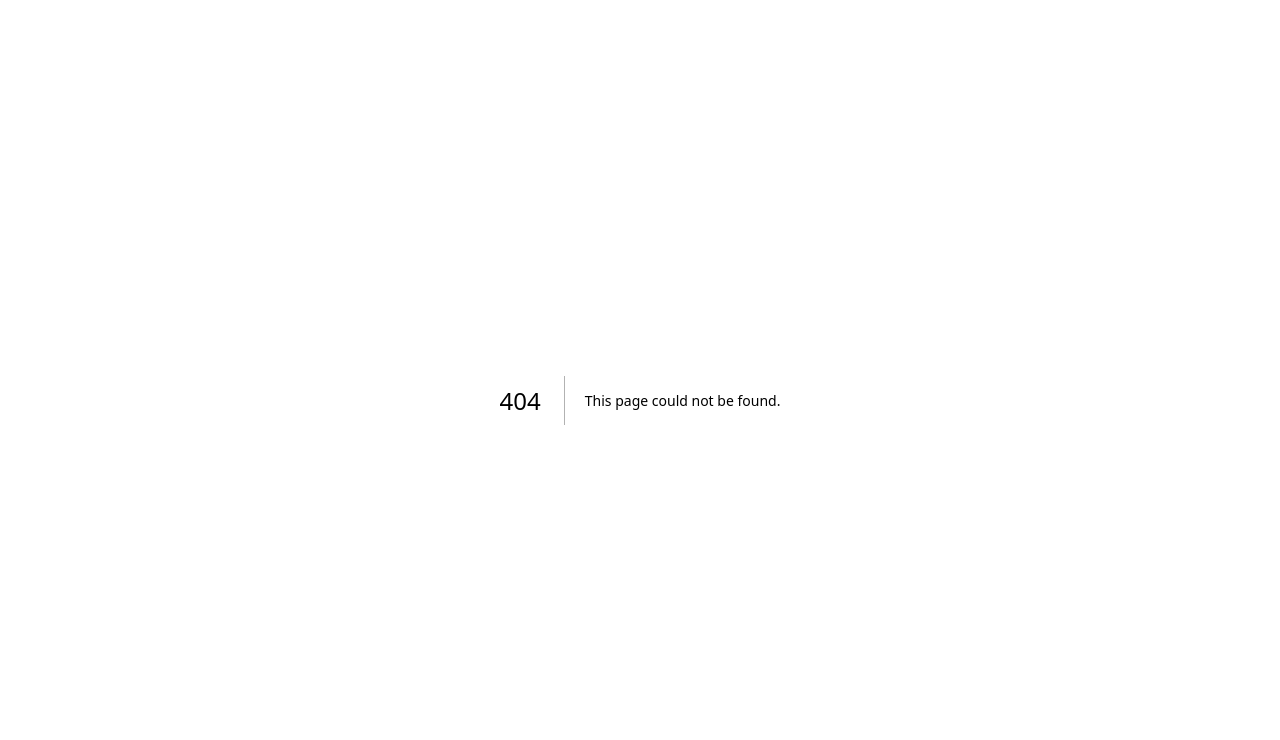
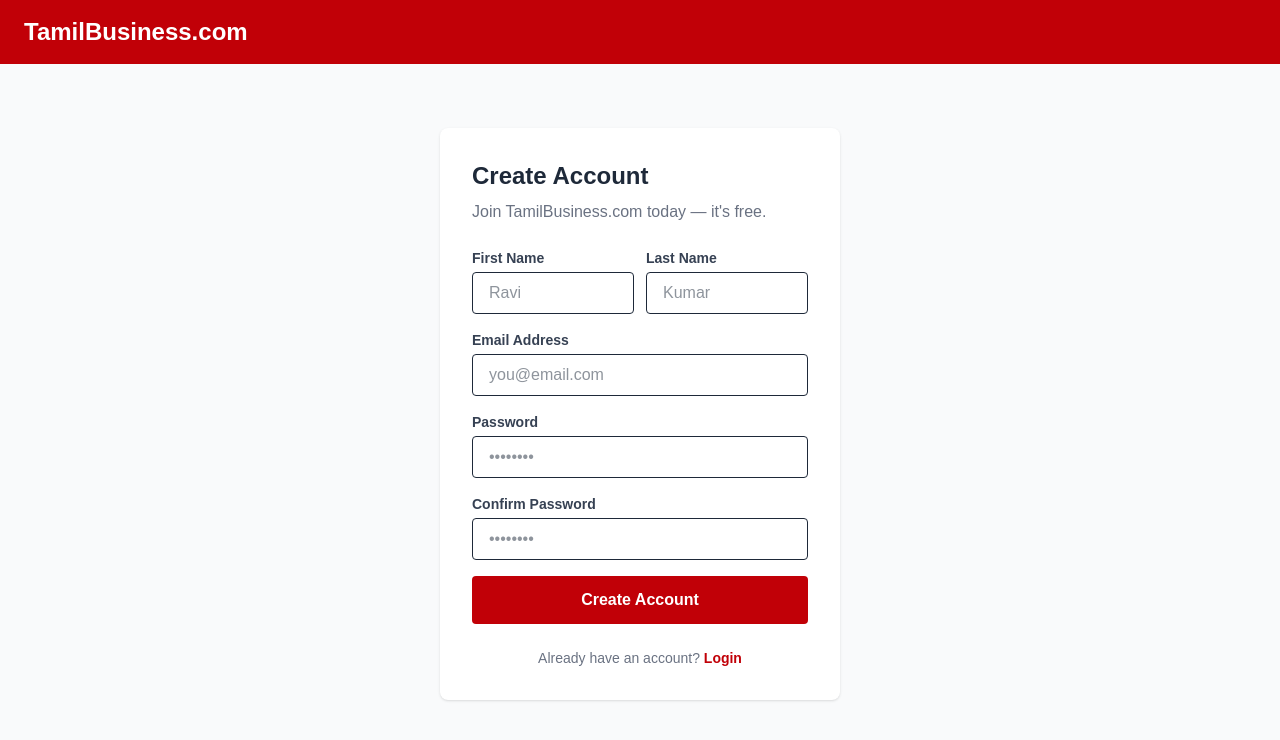
Before and after one commit to neethannamasivayam/tamilbusiness, a Next.js app: page /signup in a window 1280 px wide. Before the commit this address had no page. Shown: the top 740 px of the page. Built offline with nearby package versions, Linux system fonts and the light colour scheme.

Commit message:
Add login and signup pages

```diff
--- /dev/null
+++ b/app/login/page.tsx
@@ -0,0 +1,43 @@
+export default function Login() {
+  return (
+    <main className="min-h-screen bg-gray-50">
+      {/* Header */}
+      <header className="bg-red-700 text-white py-4 px-6 flex items-center justify-between">
+        <a href="/" className="text-2xl font-bold">TamilBusiness.com</a>
+      </header>
+
+      {/* Login Form */}
+      <div className="max-w-md mx-auto py-16 px-6">
+        <div className="bg-white rounded-lg shadow p-8">
+          <h1 className="text-2xl font-bold text-gray-800 mb-2">Login</h1>
+          <p className="text-gray-500 mb-6">Welcome back! Sign in to your account.</p>
+
+          <form className="space-y-4">
+            <div>
+              <label className="block text-sm font-semibold text-gray-700 mb-1">Email Address</label>
+              <input type="email" placeholder="you@email.com" className="w-full border rounded px-4 py-2 text-gray-800 focus:outline-none focus:ring-2 focus:ring-red-500" />
+            </div>
+
+            <div>
+              <label className="block text-sm font-semibold text-gray-700 mb-1">Password</label>
+              <input type="password" placeholder="••••••••" className="w-full border rounded px-4 py-2 text-gray-800 focus:outline-none focus:ring-2 focus:ring-red-500" />
+            </div>
+
+            <button type="submit" className="w-full bg-red-700 text-white font-bold py-3 rounded hover:bg-red-800 transition">
+              Login
+            </button>
+          </form>
+
+          <div className="mt-6 text-center space-y-2">
+            <p className="text-sm text-gray-500">
+              Don't have an account? <a href="/signup" className="text-red-700 font-semibold hover:underline">Sign up</a>
+            </p>
+            <p className="text-sm text-gray-500">
+              Are you a business? <a href="/register-business" className="text-red-700 font-semibold hover:underline">Add your business</a>
+            </p>
+          </div>
+        </div>
+      </div>
+    </main>
+  );
+}
--- /dev/null
+++ b/app/signup/page.tsx
@@ -0,0 +1,56 @@
+export default function Signup() {
+  return (
+    <main className="min-h-screen bg-gray-50">
+      {/* Header */}
+      <header className="bg-red-700 text-white py-4 px-6 flex items-center justify-between">
+        <a href="/" className="text-2xl font-bold">TamilBusiness.com</a>
+      </header>
+
+      {/* Signup Form */}
+      <div className="max-w-md mx-auto py-16 px-6">
+        <div className="bg-white rounded-lg shadow p-8">
+          <h1 className="text-2xl font-bold text-gray-800 mb-2">Create Account</h1>
+          <p className="text-gray-500 mb-6">Join TamilBusiness.com today — it's free.</p>
+
+          <form className="space-y-4">
+            <div className="grid grid-cols-2 gap-3">
+              <div>
+                <label className="block text-sm font-semibold text-gray-700 mb-1">First Name</label>
+                <input type="text" placeholder="Ravi" className="w-full border rounded px-4 py-2 text-gray-800 focus:outline-none focus:ring-2 focus:ring-red-500" />
+              </div>
+              <div>
+                <label className="block text-sm font-semibold text-gray-700 mb-1">Last Name</label>
+                <input type="text" placeholder="Kumar" className="w-full border rounded px-4 py-2 text-gray-800 focus:outline-none focus:ring-2 focus:ring-red-500" />
+              </div>
+            </div>
+
+            <div>
+              <label className="block text-sm font-semibold text-gray-700 mb-1">Email Address</label>
+              <input type="email" placeholder="you@email.com" className="w-full border rounded px-4 py-2 text-gray-800 focus:outline-none focus:ring-2 focus:ring-red-500" />
+            </div>
+
+            <div>
+              <label className="block text-sm font-semibold text-gray-700 mb-1">Password</label>
+              <input type="password" placeholder="••••••••" className="w-full border rounded px-4 py-2 text-gray-800 focus:outline-none focus:ring-2 focus:ring-red-500" />
+            </div>
+
+            <div>
+              <label className="block text-sm font-semibold text-gray-700 mb-1">Confirm Password</label>
+              <input type="password" placeholder="••••••••" className="w-full border rounded px-4 py-2 text-gray-800 focus:outline-none focus:ring-2 focus:ring-red-500" />
+            </div>
+
+            <button type="submit" className="w-full bg-red-700 text-white font-bold py-3 rounded hover:bg-red-800 transition">
+              Create Account
+            </button>
+          </form>
+
+          <div className="mt-6 text-center">
+            <p className="text-sm text-gray-500">
+              Already have an account? <a href="/login" className="text-red-700 font-semibold hover:underline">Login</a>
+            </p>
+          </div>
+        </div>
+      </div>
+    </main>
+  );
+}
```
